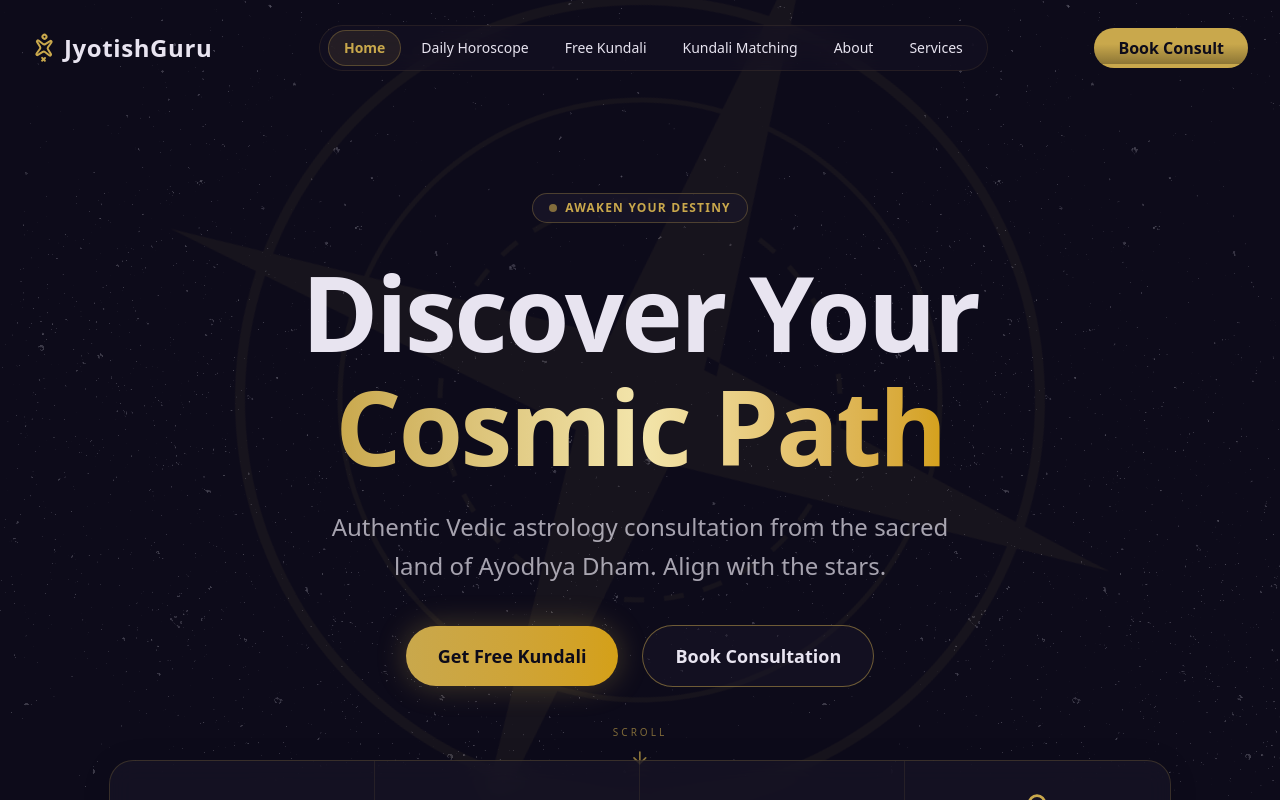
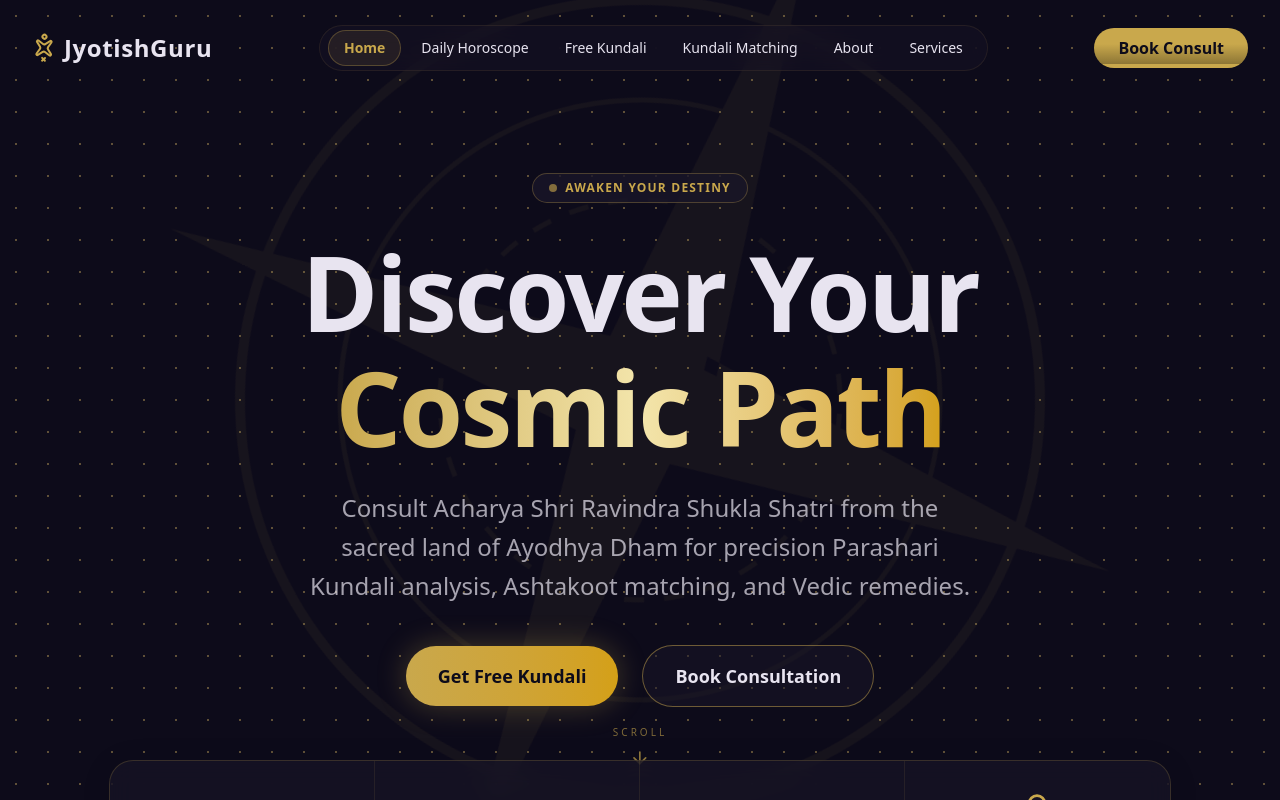
Before and after one commit to Code-shiv-abc/JyotishGuru, a Next.js app: page / in a window 1280 px wide. Shown: the top 800 px of the page. Built offline with nearby package versions, Linux system fonts and the light colour scheme.

Commit message:
Revamp HeroSection with new background and description
Updated background styling and text content in HeroSection.

```diff
--- a/src/app/components/home/HeroSection.tsx
+++ b/src/app/components/home/HeroSection.tsx
@@ -31,7 +31,7 @@ export default function HeroSection() {
         <div className="absolute inset-0 bg-[radial-gradient(ellipse_at_center,_var(--tw-gradient-stops))] from-[#1A1628] via-[#0D0B1A] to-[#0D0B1A] opacity-80" />
 
         {/* Animated Particles/Stars (Performance optimized: using fewer CSS animated stars, and more static texture) */}
-        <div className="absolute inset-0 bg-[url('/images/stardust.png')] opacity-20 mix-blend-screen animate-[pulse_4s_ease-in-out_infinite]" />
+        <div className="absolute inset-0 opacity-20 mix-blend-screen animate-[pulse_4s_ease-in-out_infinite]" style={{ backgroundImage: "radial-gradient(#C9A84C 1px, transparent 1px)", backgroundSize: "32px 32px" }} />
 
         {/* Rotating Mandala SVG Background */}
         <div className="absolute inset-0 flex items-center justify-center opacity-[0.05] text-[#C9A84C] animate-[spin_120s_linear_infinite]">
@@ -88,7 +88,7 @@ export default function HeroSection() {
           transition={{ duration: 1, delay: 0.8 }}
           className="text-lg md:text-2xl text-[#E8E4F0]/70 mb-10 font-sans max-w-2xl mx-auto leading-relaxed font-light"
         >
-          Authentic Vedic astrology consultation from the sacred land of Ayodhya Dham. Align with the stars.
+          Consult Acharya Shri Ravindra Shukla Shatri from the sacred land of Ayodhya Dham for precision Parashari Kundali analysis, Ashtakoot matching, and Vedic remedies.
         </motion.p>
 
         {/* Action Buttons */}
```
